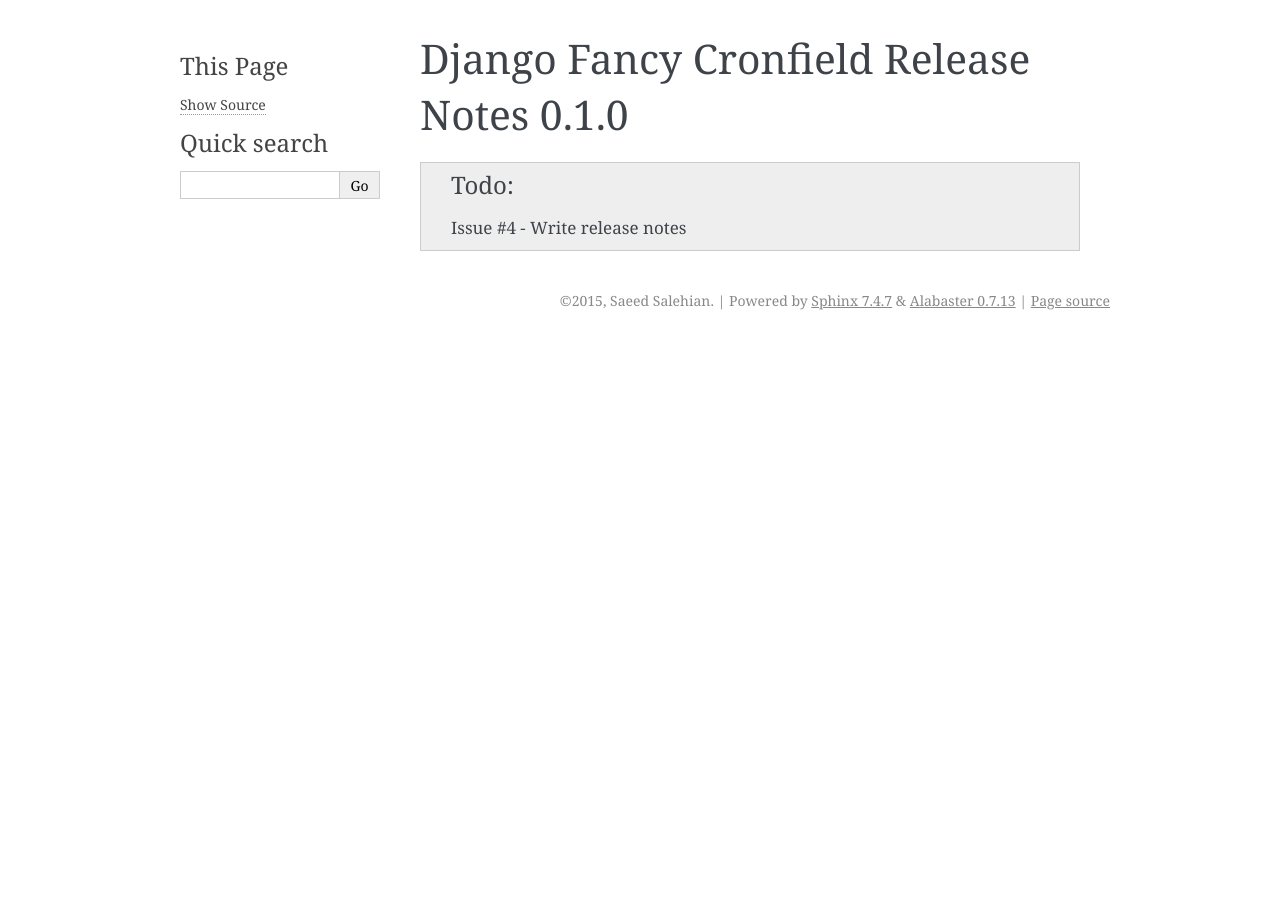
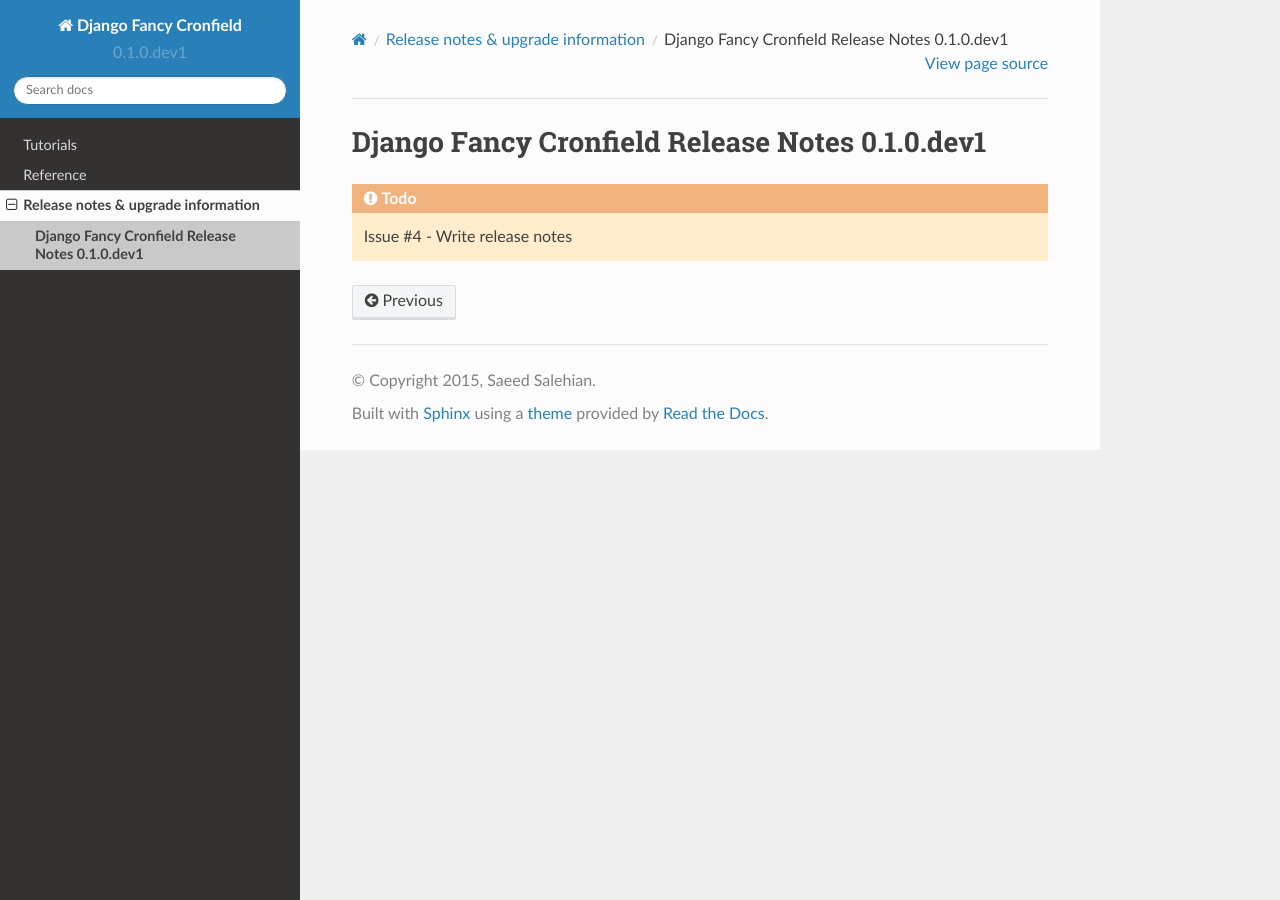
Before and after one commit to saeedsq/django-fancy-cronfield, a Sphinx documentation site: the page built from docs/upgrade/0.1.0.rst, in a window 1280 px wide. Built offline with Sphinx 7.4.7 and the Read the Docs theme 2.0.0, drawn with Linux system fonts in a browser that asks for light colours; formulas are drawn with MathJax 3.

Commit message:
Issue #13 Improve documentation build

```diff
--- a/docs/conf.py
+++ b/docs/conf.py
@@ -14,12 +14,12 @@
 
 import sys
 import os
-import shlex
 
 # If extensions (or modules to document with autodoc) are in another directory,
 # add these directories to sys.path here. If the directory is relative to the
 # documentation root, use os.path.abspath to make it absolute, like shown here.
-sys.path.append(os.path.join(os.path.dirname(__file__), '..'))
+
+sys.path.append(os.path.abspath('..'))
 from django.conf import settings
 
 settings.configure(
@@ -69,8 +69,13 @@
     'sphinx.ext.viewcode',
 ]
 
+intersphinx_mapping = {
+    'python': ('http://docs.python.org/2.6', None),
+    'django': ('http://readthedocs.org/docs/django/en/latest/', None),
+}
+
 # Add any paths that contain templates here, relative to this directory.
-templates_path = ['_templates']
+# templates_path = ['_templates']
 
 # The suffix(es) of source filenames.
 # You can specify multiple suffix as a list of string:
@@ -78,7 +83,7 @@
 source_suffix = '.rst'
 
 # The encoding of source files.
-# source_encoding = 'utf-8-sig'
+source_encoding = 'utf-8'
 
 # The master toctree document.
 master_doc = 'index'
@@ -93,16 +98,22 @@
 # built documents.
 #
 # The short X.Y version.
-version = '0.1'
+
+path = os.path.split(os.path.dirname(__file__))[0]
+path = os.path.split(path)[0]
+sys.path.insert(0, path)
+import fancy_cronfield
+
+version = fancy_cronfield.__version__
 # The full version, including alpha/beta/rc tags.
-release = '0.1.0'
+release = fancy_cronfield.__version__
 
 # The language for content autogenerated by Sphinx. Refer to documentation
 # for a list of supported languages.
 #
 # This is also used if you do content translation via gettext catalogs.
 # Usually you set "language" from the command line for these cases.
-language = None
+language = "en"
 
 # There are two options for replacing |today|: either, you set today to some
 # non-false value, then it is used:
@@ -119,7 +130,7 @@
 # default_role = None
 
 # If true, '()' will be appended to :func: etc. cross-reference text.
-# add_function_parentheses = True
+add_function_parentheses = True
 
 # If true, the current module name will be prepended to all description
 # unit titles (such as .. function::).
@@ -135,6 +146,19 @@
 # A list of ignored prefixes for module index sorting.
 # modindex_common_prefix = []
 
+# -- Options for HTML output ---------------------------------------------------
+
+# on_rtd is whether we are on readthedocs.org
+on_rtd = os.environ.get('READTHEDOCS', None) == 'True'
+
+if not on_rtd:  # only import and set the theme if we're building docs locally
+    try:
+        import sphinx_rtd_theme
+        html_theme = 'sphinx_rtd_theme'
+        html_theme_path = [sphinx_rtd_theme.get_html_theme_path()]
+    except ImportError:
+        html_theme = 'default'
+
 # If true, keep warnings as "system message" paragraphs in the built documents.
 # keep_warnings = False
 
@@ -145,7 +169,7 @@
 
 # The theme to use for HTML and HTML Help pages.  See the documentation for
 # a list of builtin themes.
-html_theme = 'alabaster'
+# html_theme = 'alabaster'
 
 # Theme options are theme-specific and customize the look and feel of a theme
 # further.  For a list of options available for each theme, see the
@@ -390,6 +414,17 @@
 # If false, no index is generated.
 # epub_use_index = True
 
+# -- Options for LaTeX output --------------------------------------------------
 
-# Example configuration for intersphinx: refer to the Python standard library.
-intersphinx_mapping = {'https://docs.python.org/': None}
+# Spelling check needs an additional module that is not installed by default.
+# Add it only if spelling check is requested so docs can be generated without it.
+if 'spelling' in sys.argv:
+    extensions.append("sphinxcontrib.spelling")
+
+# Spelling language.
+spelling_lang = 'en_US'
+
+# Location of word list.
+spelling_word_list_filename = 'spelling_wordlist'
+
+spelling_ignore_pypi_package_names = True
```
Also changed, not shown: 1 other file.
